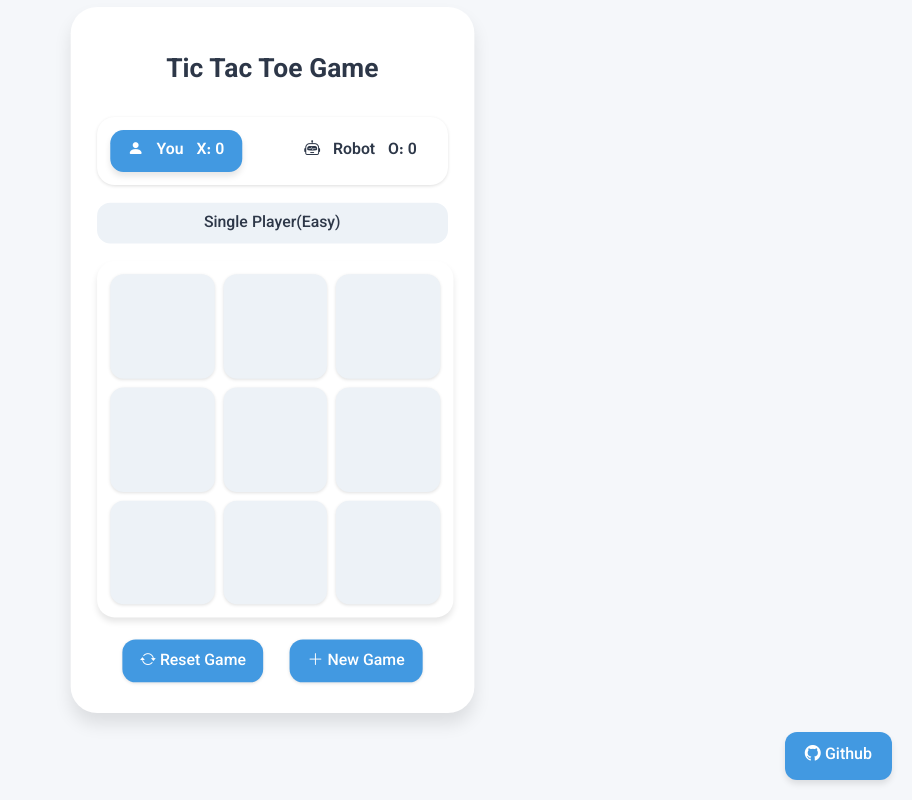
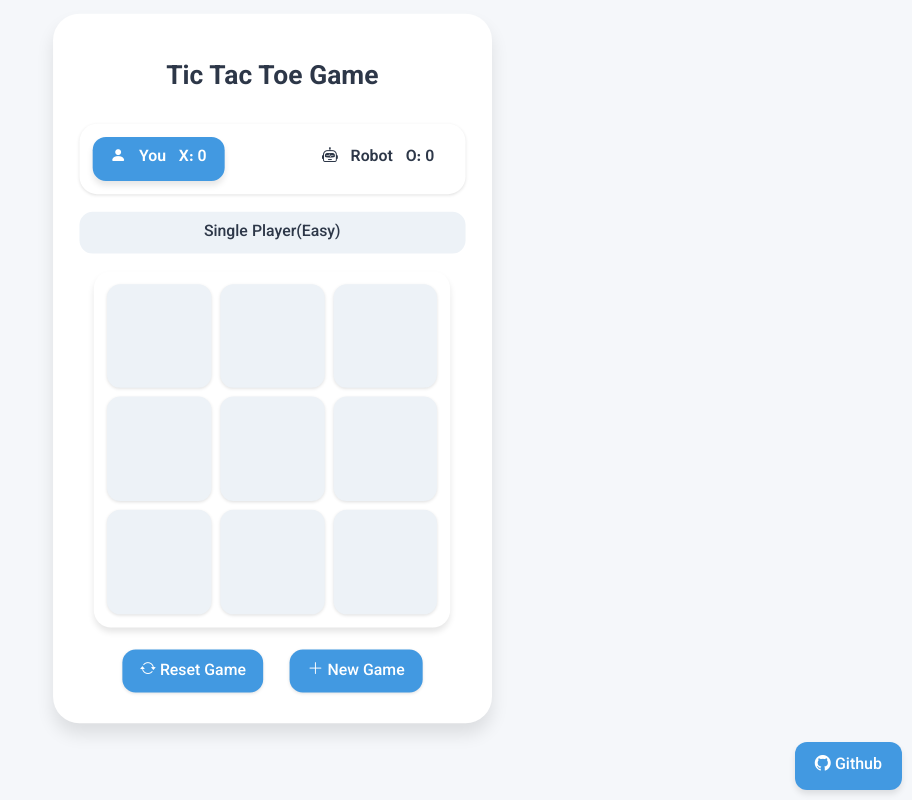
Before and after one commit to AmirMohammadPX/Tic-Tac-Toe-Game, a plain HTML site: page index.html in a window 1280 px wide. Both pictures are taken after a click on the button "Easy". Shown: the whole page, without its empty margins (368-1280 px from the left). Drawn offline with nearby package versions, Linux system fonts and the light colour scheme.

Commit message:
Update style.css

```diff
--- a/css/style.css
+++ b/css/style.css
@@ -39,7 +39,7 @@
 /* Base body styles */
 body {
     font-family: 'Vazirmatn', system-ui, sans-serif;
-    height: 90vh;
+    height: 92vh;
     margin: 0;
     background-color: var(--bg-color);
     color: var(--text-color);
@@ -162,6 +162,10 @@ body {
     animation: pulse 2s infinite;
 }
 
+#equal{
+    padding: 0.5rem 1rem;
+}
+
 /* Button styling */
 .btn {
     padding: 0.5rem 1rem;
@@ -241,8 +245,8 @@ body {
     align-items: center;
     justify-content: center;
     position: fixed;
-    bottom: 20px;
-    right: 20px;
+    bottom: 10px;
+    right: 10px;
     padding: 0.75rem 1.25rem;
     background: var(--btn-bg);
     color: white;
@@ -277,17 +281,14 @@ body {
     100% { transform: scale(1); }
 }
 
-@keyframes resetRotate {
+@keyframes resetAnimation {
     0% {
-        transform: perspective(1000px) rotateY(0deg);
         opacity: 1;
     }
     50% {
-        transform: perspective(1000px) rotateY(180deg);
         opacity: 0.5;
     }
     100% {
-        transform: perspective(1000px) rotateY(360deg);
         opacity: 1;
     }
 }
@@ -298,7 +299,7 @@ body {
 }
 
 .reset-animation {
-    animation: resetRotate 1s cubic-bezier(1, 0, 1, 1.5);
+    animation: resetAnimation 1s cubic-bezier(1, 0, 1, 1.5);
     will-change: transform, opacity;
 }
 
@@ -331,7 +332,7 @@ body {
     font-weight: 500;
     font-size: 0.9rem;
     text-align: center;
-    margin: 0.75rem 0;
+    margin: 0.5rem 0;
     padding: 0.5rem;
     border-radius: 0.75rem;
     background: var(--cell-bg);
```
